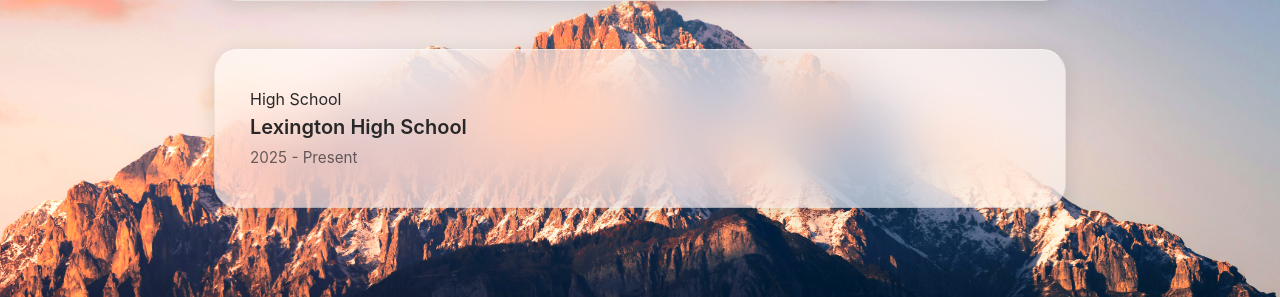
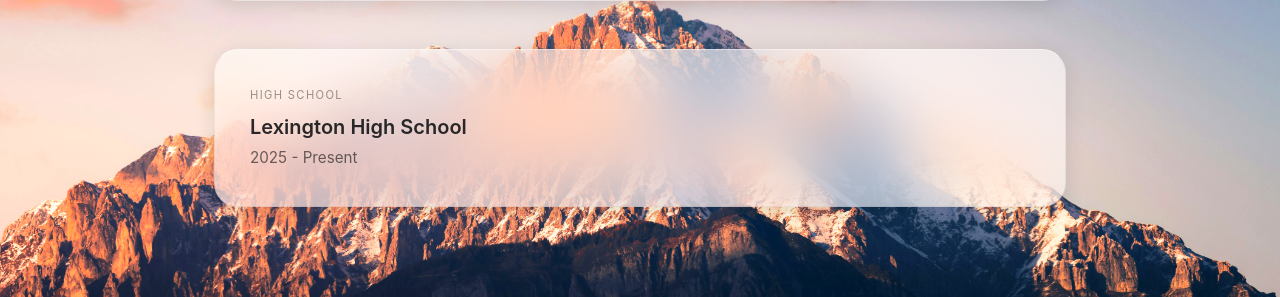
Before and after one commit to BarryS27/BarryS27.github.io, a Flask app: page / in a window 1280 px wide. Shown: the part 240-537 px from the top of the page. Run offline with Flask 3, Linux system fonts and the light colour scheme; style sheets or scripts are compiled from the project's sources.

Commit message:
Update macros.html

```diff
--- a/templates/macros.html
+++ b/templates/macros.html
@@ -1,6 +1,8 @@
 {% macro ed(category, school, major=none, date=none) %}
 <section>
-    <span>{{ category }}</span>
+    {% if category %}
+        <span class="section-label">{{ category }}</span>
+    {% endif %}
     <h3>{{ school }}</h3>
 
     {% if major and major != "" %}
```
